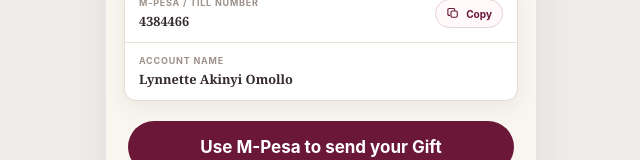
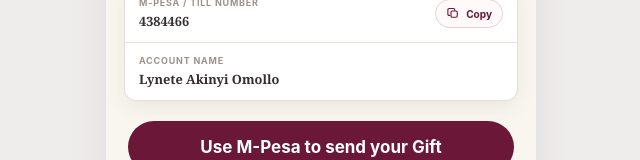
Before and after one commit to BrianMunyoki/Wedding-Programme, a React (Vite) app: page / in a window 1280 px wide. Shown: the part 1556-1716 px from the top of the page, without its empty margins (319-959 px from the left). Built offline with nearby package versions, Linux system fonts and the light colour scheme.

Commit message:
Update App.jsx

```diff
--- a/src/App.jsx
+++ b/src/App.jsx
@@ -148,7 +148,7 @@
 
       {speechesPage ? (
         <>
-          <p className="event-kicker">LYNNETTE & KELVIN NYOMBO</p>
+          <p className="event-kicker">LYNETE & KELVIN NYOMBO</p>
           <Flourish />
           <h1 className="speeches-title">ORDER OF SPEECHES</h1>
           <p className="hero-subtitle">CELEBRATION ADDRESSES</p>
@@ -271,7 +271,7 @@
 
         <div className="gift-account">
           <p className="mini-label">ACCOUNT NAME</p>
-          <strong>Lynnette Akinyi Omollo</strong>
+          <strong>Lynete Akinyi Omollo</strong>
         </div>
       </div>
       <Boundary><MpesaGift /></Boundary>
```
